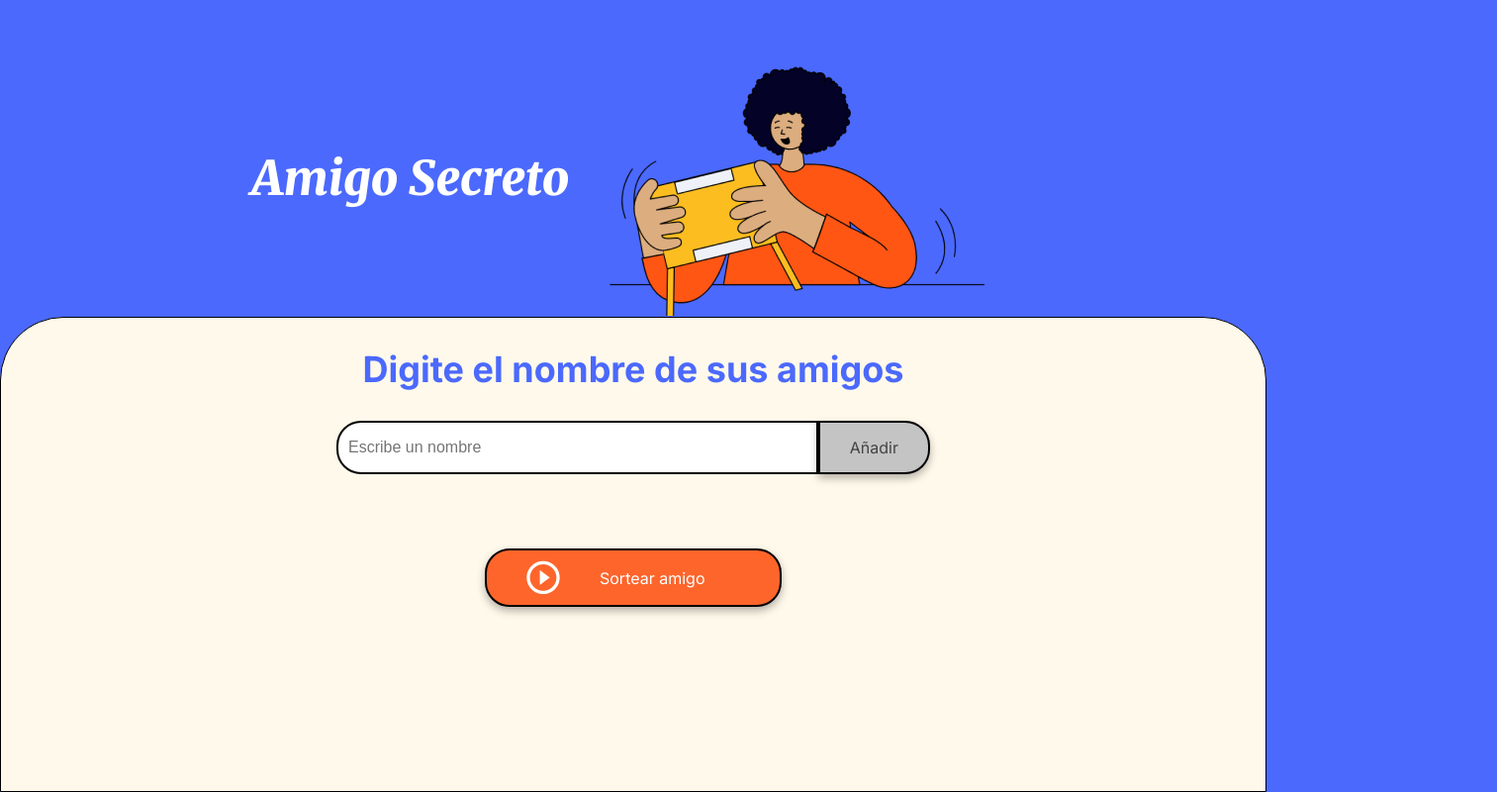
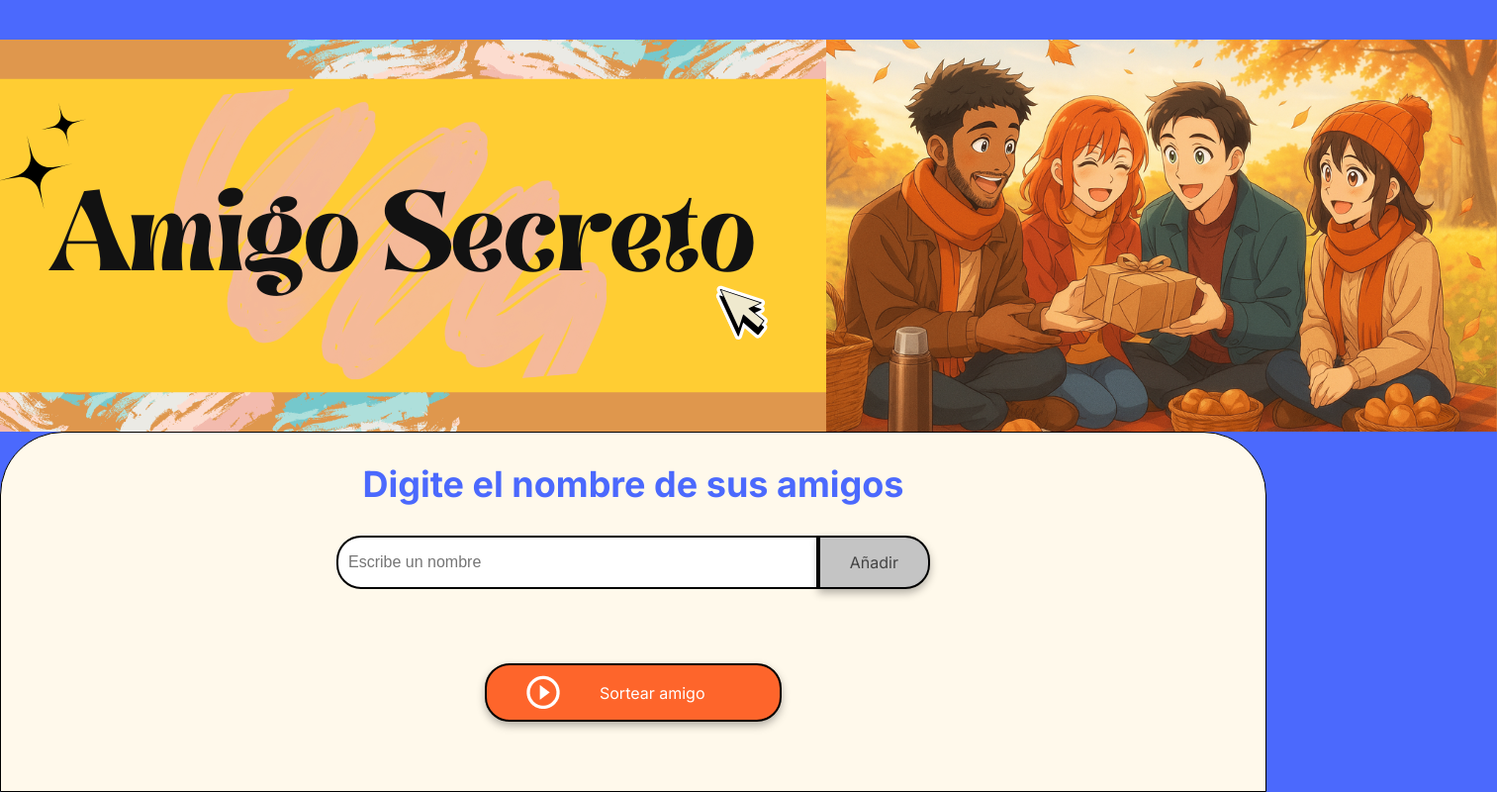
Before and after one commit to Leidypv/Amigo-secreto, a website: page index.html in a window 1280 px wide. Shown: the whole page at 99% size, 1513 px wide, since content can reach past the window. Drawn offline with Linux system fonts and the light colour scheme.

Commit message:
Add/Update image

```diff
--- a/index.html
+++ b/index.html
@@ -14,7 +14,7 @@
     <main class="main-content">
         <header class="header-banner">
             <h1 class="main-title">Amigo Secreto</h1>
-            <img src="assets/amigo-secreto.png" alt="Imagen representativa de amigo secreto">
+            <img src="assets/Amigo-Secreto.png" alt="Imagen representativa de amigo secreto">
         </header>
 
         <section class="input-section">
```
Also changed, not shown: assets/Amigo-Secreto.png (added), assets/amigo-secreto.png (deleted).
